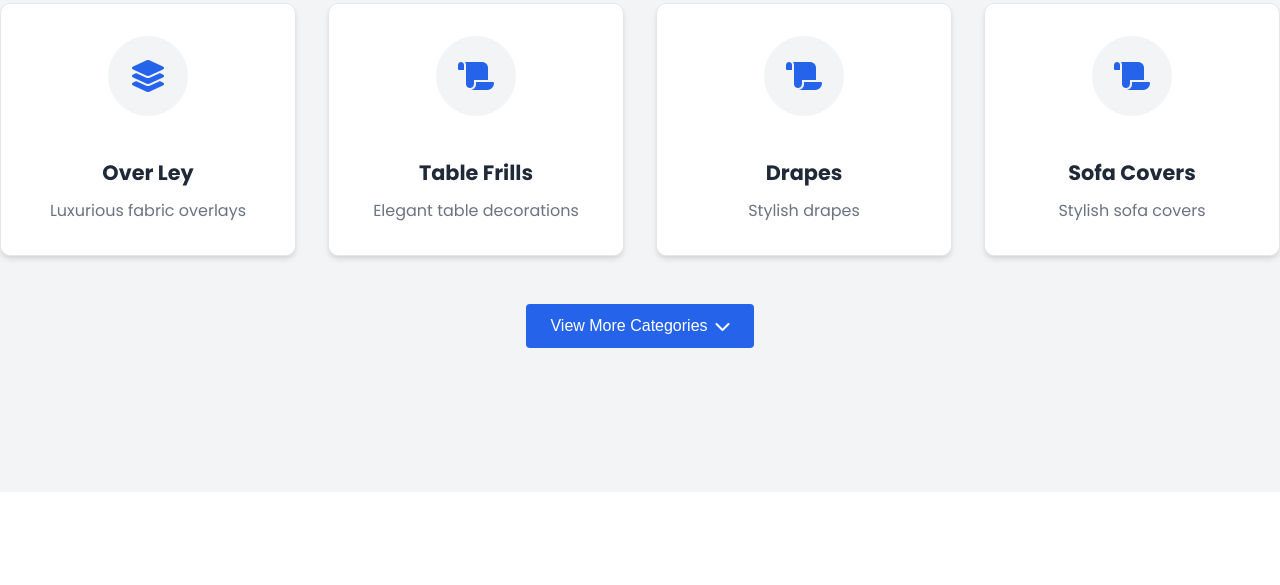
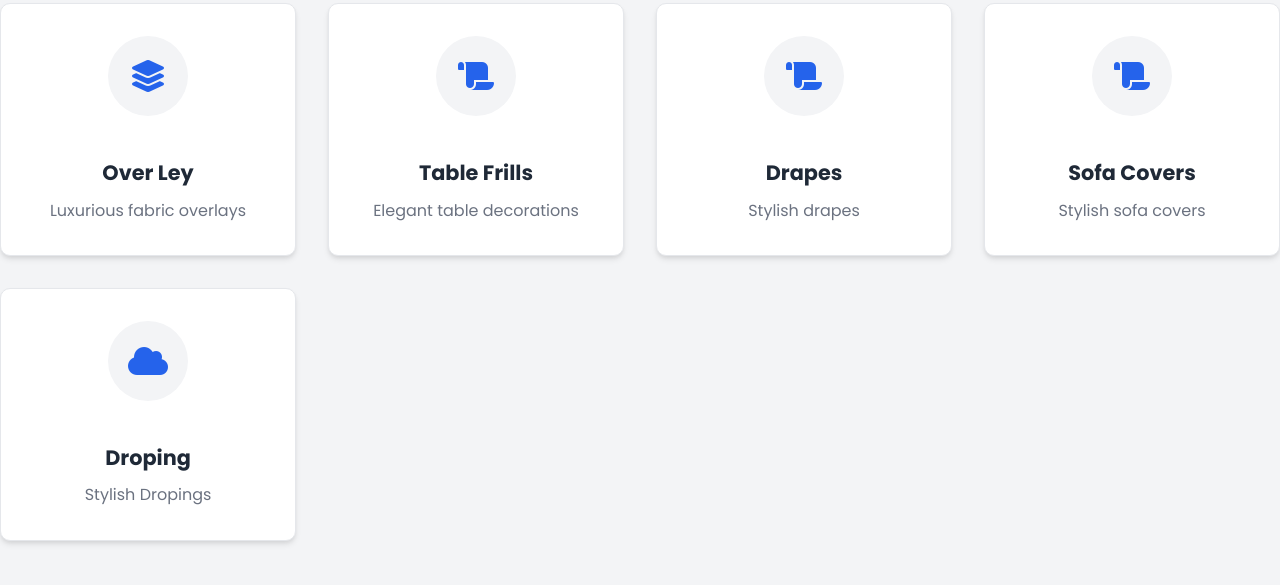
Before and after one commit to priyansh9960/Fabric-Mart, a website: page index.html in a window 1280 px wide. Shown: the part 1536-2121 px from the top of the page. Drawn offline with Linux system fonts and the light colour scheme; files that its build step writes are made by us from their sources.

Commit message:
Update index.html

```diff
--- a/index.html
+++ b/index.html
@@ -130,6 +130,13 @@
                 </div>
                 <h3>Sofa Covers</h3>
                 <p>Stylish sofa covers</p>
+            </a>
+              <a href="products/pages/Droping.html?type=Droping" class="category-card">
+                <div class="category-icon">
+                    <i class="fas fa-cloud"></i>
+                </div>
+                <h3>Droping</h3>
+                <p>Stylish Dropings</p>
             </a>
         </div>
 
```
